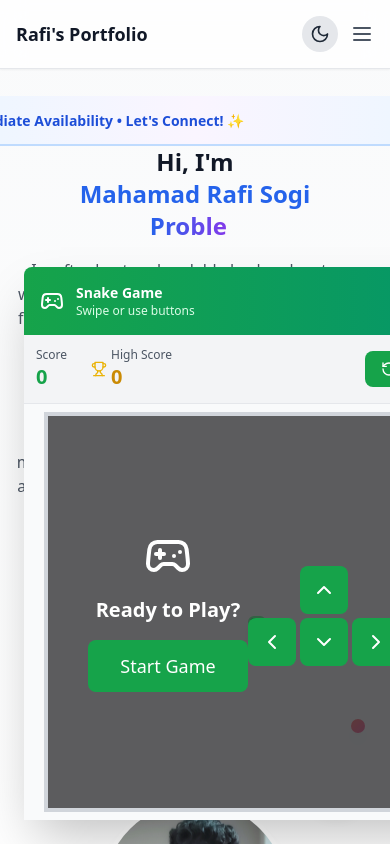
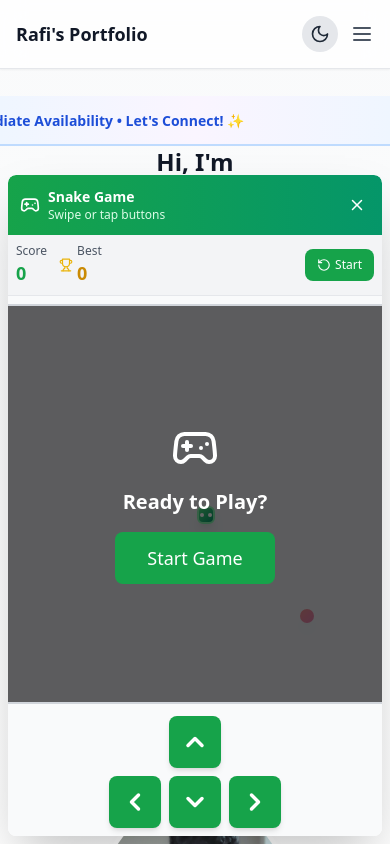
Before and after one commit to Mahamad-Rafi-Sogi/MyPortfolio, a React (Vite) app: page / in a window 390 px wide. Both pictures are taken after a click on the button 54 px from the left and 790 px from the top of the page. Shown: the top 844 px of the page. Built offline with nearby package versions, Linux system fonts and the light colour scheme.

Commit message:
add feature

```diff
--- a/src/components/SnakeGame.tsx
+++ b/src/components/SnakeGame.tsx
@@ -253,24 +253,24 @@ export function SnakeGame() {
       {!isOpen && (
         <button
           onClick={() => setIsOpen(true)}
-          className="fixed bottom-6 left-6 bg-gradient-to-r from-green-600 to-emerald-600 hover:from-green-700 hover:to-emerald-700 text-white rounded-full p-4 shadow-lg transition-all duration-300 hover:scale-110 z-50"
+          className="fixed bottom-4 left-4 sm:bottom-6 sm:left-6 bg-gradient-to-r from-green-600 to-emerald-600 hover:from-green-700 hover:to-emerald-700 text-white rounded-full p-3 sm:p-4 shadow-lg transition-all duration-300 hover:scale-110 z-50"
           aria-label="Play Snake Game"
         >
-          <Gamepad2 size={28} />
+          <Gamepad2 size={24} className="sm:w-7 sm:h-7" />
         </button>
       )}
 
       {/* Game Window */}
       {isOpen && (
-        <div className="fixed bottom-6 left-6 bg-white dark:bg-gray-800 rounded-lg shadow-2xl transition-all duration-300 z-50 w-[440px]">
+        <div className="fixed bottom-2 left-2 right-2 sm:bottom-6 sm:left-6 sm:right-auto bg-white dark:bg-gray-800 rounded-lg shadow-2xl transition-all duration-300 z-50 sm:w-[440px] max-h-[95vh] overflow-y-auto">
           {/* Header */}
-          <div className="bg-gradient-to-r from-green-600 to-emerald-600 text-white p-4 rounded-t-lg flex justify-between items-center">
-            <div className="flex items-center gap-3">
-              <Gamepad2 size={24} />
+          <div className="bg-gradient-to-r from-green-600 to-emerald-600 text-white p-3 sm:p-4 rounded-t-lg flex justify-between items-center">
+            <div className="flex items-center gap-2 sm:gap-3">
+              <Gamepad2 size={20} className="sm:w-6 sm:h-6" />
               <div>
                 <h3 className="font-semibold text-sm sm:text-base">Snake Game</h3>
                 <p className="text-xs text-green-100 hidden sm:block">Arrow Keys / WASD / Swipe</p>
-                <p className="text-xs text-green-100 sm:hidden">Swipe or use buttons</p>
+                <p className="text-xs text-green-100 sm:hidden">Swipe or tap buttons</p>
               </div>
             </div>
             <button
@@ -283,33 +283,33 @@ export function SnakeGame() {
           </div>
 
           {/* Score Board */}
-          <div className="bg-gray-100 dark:bg-gray-700 p-3 flex justify-between items-center border-b border-gray-200 dark:border-gray-600">
-            <div className="flex gap-6">
+          <div className="bg-gray-100 dark:bg-gray-700 p-2 sm:p-3 flex justify-between items-center border-b border-gray-200 dark:border-gray-600">
+            <div className="flex gap-3 sm:gap-6">
               <div>
                 <p className="text-xs text-gray-600 dark:text-gray-400">Score</p>
-                <p className="text-xl font-bold text-green-600 dark:text-green-400">{score}</p>
+                <p className="text-lg sm:text-xl font-bold text-green-600 dark:text-green-400">{score}</p>
               </div>
               <div className="flex items-center gap-1">
-                <Trophy size={16} className="text-yellow-500" />
+                <Trophy size={14} className="sm:w-4 sm:h-4 text-yellow-500" />
                 <div>
-                  <p className="text-xs text-gray-600 dark:text-gray-400">High Score</p>
-                  <p className="text-xl font-bold text-yellow-600 dark:text-yellow-400">{highScore}</p>
+                  <p className="text-xs text-gray-600 dark:text-gray-400">Best</p>
+                  <p className="text-lg sm:text-xl font-bold text-yellow-600 dark:text-yellow-400">{highScore}</p>
                 </div>
               </div>
             </div>
             <button
               onClick={startGame}
-              className="flex items-center gap-2 bg-green-600 hover:bg-green-700 text-white px-4 py-2 rounded-lg text-sm font-medium transition-colors"
+              className="flex items-center gap-1 sm:gap-2 bg-green-600 hover:bg-green-700 text-white px-3 sm:px-4 py-2 rounded-lg text-xs sm:text-sm font-medium transition-colors"
             >
-              <RotateCcw size={16} />
+              <RotateCcw size={14} className="sm:w-4 sm:h-4" />
               {isPlaying ? 'Restart' : 'Start'}
             </button>
           </div>
 
           {/* Game Board */}
-          <div className="p-2 sm:p-4 bg-gray-50 dark:bg-gray-900">
+          <div className="p-2 sm:p-4 bg-gray-50 dark:bg-gray-900 flex flex-col items-center">
             <div
-              className="relative bg-gray-200 dark:bg-gray-800 border-4 border-gray-300 dark:border-gray-700 mx-auto touch-none"
+              className="relative bg-gray-200 dark:bg-gray-800 border-2 sm:border-4 border-gray-300 dark:border-gray-700 touch-none"
               style={{ width: GRID_SIZE * CELL_SIZE, height: GRID_SIZE * CELL_SIZE }}
               onTouchStart={handleTouchStart}
               onTouchEnd={handleTouchEnd}
@@ -396,44 +396,44 @@ export function SnakeGame() {
                       Start Game
                     </button>
                   </div>
+                </div>
+              )}
+            </div>
 
             {/* Mobile Controls */}
-            <div className="sm:hidden mt-4 pb-2">
-              <div className="flex flex-col items-center gap-1">
+            <div className="block sm:hidden mt-3 w-full">
+              <div className="flex flex-col items-center gap-2">
                 <button
                   onClick={() => handleDirectionClick('UP')}
-                  className="bg-green-600 hover:bg-green-700 active:bg-green-800 text-white rounded-lg p-3 transition-colors touch-manipulation"
+                  className="bg-green-600 hover:bg-green-700 active:bg-green-800 text-white rounded-lg p-3 transition-colors touch-manipulation shadow-md"
                   aria-label="Move up"
                 >
-                  <ChevronUp size={24} />
+                  <ChevronUp size={28} strokeWidth={3} />
                 </button>
-                <div className="flex gap-1">
+                <div className="flex gap-2 justify-center">
                   <button
                     onClick={() => handleDirectionClick('LEFT')}
-                    className="bg-green-600 hover:bg-green-700 active:bg-green-800 text-white rounded-lg p-3 transition-colors touch-manipulation"
+                    className="bg-green-600 hover:bg-green-700 active:bg-green-800 text-white rounded-lg p-3 transition-colors touch-manipulation shadow-md"
                     aria-label="Move left"
                   >
-                    <ChevronLeft size={24} />
+                    <ChevronLeft size={28} strokeWidth={3} />
                   </button>
                   <button
                     onClick={() => handleDirectionClick('DOWN')}
-                    className="bg-green-600 hover:bg-green-700 active:bg-green-800 text-white rounded-lg p-3 transition-colors touch-manipulation"
+                    className="bg-green-600 hover:bg-green-700 active:bg-green-800 text-white rounded-lg p-3 transition-colors touch-manipulation shadow-md"
                     aria-label="Move down"
                   >
-                    <ChevronDown size={24} />
+                    <ChevronDown size={28} strokeWidth={3} />
                   </button>
                   <button
                     onClick={() => handleDirectionClick('RIGHT')}
-                    className="bg-green-600 hover:bg-green-700 active:bg-green-800 text-white rounded-lg p-3 transition-colors touch-manipulation"
+                    className="bg-green-600 hover:bg-green-700 active:bg-green-800 text-white rounded-lg p-3 transition-colors touch-manipulation shadow-md"
                     aria-label="Move right"
                   >
-                    <ChevronRight size={24} />
+                    <ChevronRight size={28} strokeWidth={3} />
                   </button>
                 </div>
               </div>
-            </div>
-                </div>
-              )}
             </div>
           </div>
         </div>
```
